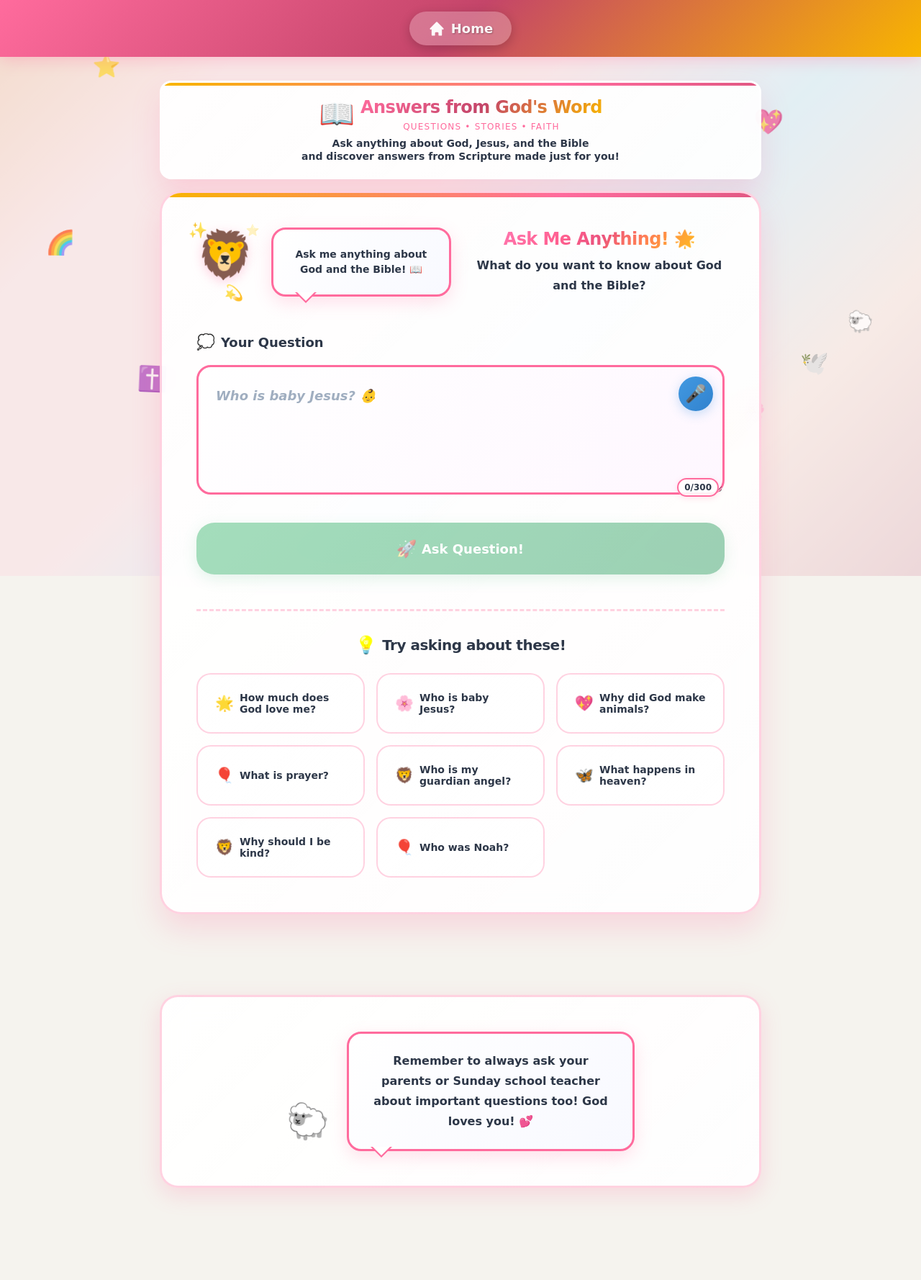
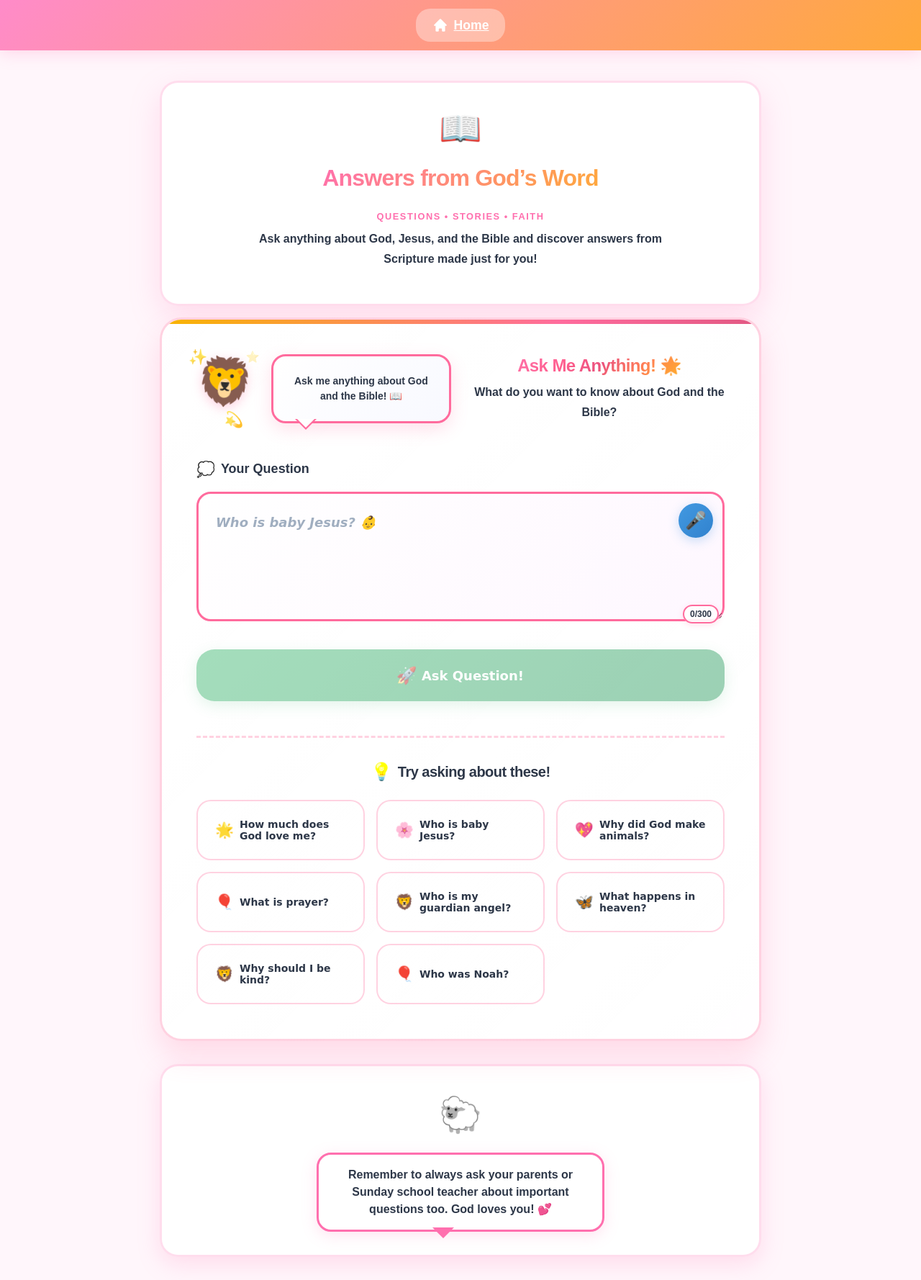
Before and after one commit to tseitzin/bible_qa_frontend, a Vue app: page /kids in a window 1280 px wide. Shown: the whole page at 72% size. Before the commit the page ends 1682 px from the top, so only its background shows below. Built offline with nearby package versions, Linux system fonts and the light colour scheme; no server answers.

Commit message:
Redesigned kids section

```diff
--- a/src/views/KidsApp.vue
+++ b/src/views/KidsApp.vue
@@ -12,47 +12,46 @@
       </div>
     </nav>
 
-    <!-- Fun Background -->
+    <!-- Magical Kids Background -->
     <div class="kids-background">
       <div class="rainbow-gradient"></div>
+
       <div class="floating-shapes">
-        <div class="shape shape--star shape--1">⭐</div>
-        <div class="shape shape--heart shape--2">💖</div>
-        <div class="shape shape--rainbow shape--3">🌈</div>
-        <div class="shape shape--dove shape--4">🕊️</div>
-        <div class="shape shape--cross shape--5">✝️</div>
-        <div class="shape shape--sun shape--6">☀️</div>
-        <div class="shape shape--flower shape--7">🌸</div>
-        <div class="shape shape--lamb shape--8">🐑</div>
+        <div class="shape shape--1">⭐</div>
+        <div class="shape shape--2">🌈</div>
+        <div class="shape shape--3">💖</div>
+        <div class="shape shape--4">☀️</div>
+        <div class="shape shape--5">🐑</div>
       </div>
     </div>
 
+    <!-- Main Content Container -->
     <div class="kids-container">
       <!-- Header Section -->
       <header class="kids-header animate-bounce-in">
         <div class="header-content">
-          <div class="logo-section">
           <div class="logo-wrapper">
             <div class="logo-icon">📖</div>
+
             <div class="logo-text">
-                <h2 class="kids-title">Answers from God's Word</h2>
+              <h2 class="kids-title">Answers from God’s Word</h2>
               <div class="kids-tagline">Questions • Stories • Faith</div>
             </div>
           </div>
+
           <p class="kids-subtitle">
-              Ask anything about God, Jesus, and the Bible<br>
+            Ask anything about God, Jesus, and the Bible
             and discover answers from Scripture made just for you!
           </p>
         </div>
-        </div>
       </header>
 
-      <!-- Main Content -->
+      <!-- Question + Answer Area -->
       <main class="kids-main">
-        <!-- Question Content -->
         <div class="kids-content animate-slide-in">
+
           <KidsQuestionForm
-            v-model:question="question"
+            v-model="question"
             :loading="loading"
             @submit="handleQuestionSubmit"
             @clear="handleClear"
@@ -76,20 +75,18 @@
             @dismiss="clearError"
             class="kids-error-section"
           />
+
         </div>
-
       </main>
 
-      <!-- Fun Footer -->
+      <!-- Cute Footer -->
       <footer class="kids-footer">
         <div class="footer-content">
           <div class="footer-character">
-            <div class="character-bubble">
-              <span class="character">🐑</span>
+            <div class="character">🐑</div>
             <div class="speech-bubble">
-                Remember to always ask your parents or Sunday school teacher about important questions too!
+              Remember to always ask your parents or Sunday school teacher about important questions too.
               God loves you! 💕
-              </div>
             </div>
           </div>
         </div>
@@ -97,6 +94,7 @@
     </div>
   </div>
 </template>
+
 
 <script setup>
 import { useRouter } from 'vue-router'
@@ -127,7 +125,6 @@ const handleQuestionSubmit = async (questionText) => {
 
 const handleClear = () => {
   clearAll()
-  // Explicitly clear the answer to ensure it's cleared
   answer.value = ''
   question.value = ''
 }
@@ -137,537 +134,245 @@ const handleFollowUpQuestion = async (followUpText) => {
 }
 
 const handleReadingViewNavigation = (payload) => {
-  // Navigate to reading view
   const query = { ref: payload.reference }
-  if (payload.source) {
-    query.source = payload.source
-  }
+  if (payload.source) query.source = payload.source
   router.push({ name: 'reading', query })
 }
 </script>
 
+
 <style scoped>
+/* ================================ */
+/*      REDESIGNED KIDS PAGE        */
+/* ================================ */
+
+/* GLOBAL KIDS APP STYLING */
 .kids-app {
   position: relative;
   min-height: 100vh;
   display: flex;
   flex-direction: column;
   padding-top: 80px;
-  font-family: 'Comic Sans MS', cursive, system-ui;
+  font-family: 'Fredoka', sans-serif;
+  background: #FFF6FB;
 }
 
+/* NAVIGATION BAR */
 .kids-nav {
   position: fixed;
   top: 0;
   left: 0;
   right: 0;
   z-index: 100;
-  background: linear-gradient(135deg, #ff6b9d 0%, #c44569 50%, #f8b500 100%);
-  box-shadow: 0 4px 20px rgba(255, 107, 157, 0.3);
-}
-
-.nav-container {
-  max-width: 1200px;
-  margin: 0 auto;
-  padding: var(--spacing-md) var(--spacing-xl);
-  display: flex;
-  justify-content: space-between;
-  align-items: center;
+  background: linear-gradient(135deg, #FF8BC9, #FFA93B);
+  box-shadow: 0 4px 20px rgba(255, 143, 194, 0.3);
 }
 
 .nav-container--centered {
+  max-width: 1200px;
+  margin: 0 auto;
+  padding: 0.75rem 2rem;
+  display: flex;
   justify-content: center;
 }
 
 .nav-link--home {
   display: inline-flex;
   align-items: center;
-  gap: var(--spacing-sm);
-  padding: var(--spacing-md) var(--spacing-2xl);
-  font-size: var(--font-size-lg);
+  gap: 0.5rem;
+  padding: 0.6rem 1.4rem;
+  font-size: 1.1rem;
+  background: rgba(255, 255, 255, 0.35);
+  border-radius: 20px;
+  color: #fff;
+  font-weight: 700;
+  transition: 0.25s;
+}
+.nav-link--home:hover {
+  background: rgba(255, 255, 255, 0.55);
+  transform: translateY(-2px);
+}
+.nav-home-icon {
+  width: 22px;
+  height: 22px;
 }
 
-.nav-home-icon {
-  width: 24px;
-  height: 24px;
-}
-
-.nav-logo {
-  display: flex;
-  align-items: center;
-  gap: var(--spacing-sm);
-  color: white;
-  font-weight: var(--font-weight-bold);
-  font-size: var(--font-size-lg);
-}
-
-.kids-logo-icon {
-  font-size: 28px;
-  animation: twinkle 2s ease-in-out infinite;
-}
-
-@keyframes twinkle {
-  0%, 100% { transform: scale(1) rotate(0deg); }
-  50% { transform: scale(1.1) rotate(5deg); }
-}
-
-.nav-links {
-  display: flex;
-  gap: var(--spacing-lg);
-}
-
-.nav-link {
-  padding: var(--spacing-sm) var(--spacing-lg);
-  border-radius: 25px;
-  text-decoration: none;
-  color: rgba(255, 255, 255, 0.95);
-  font-weight: var(--font-weight-bold);
-  transition: all var(--transition-normal);
-  border: 2px solid transparent;
-  background: rgba(255, 255, 255, 0.25);
-  backdrop-filter: blur(15px);
-  box-shadow: 0 4px 15px rgba(0, 0, 0, 0.2);
-  text-shadow: 1px 1px 2px rgba(0, 0, 0, 0.3);
-}
-
-.nav-link:hover {
-  color: white;
-  background: rgba(255, 255, 255, 0.35);
-  transform: translateY(-2px);
-  border-color: rgba(255, 255, 255, 0.3);
-  box-shadow: 0 6px 20px rgba(0, 0, 0, 0.25);
-}
-
-.nav-tab {
-  display: inline-flex;
-  align-items: center;
-  gap: 0.5rem;
-  padding: var(--spacing-sm) var(--spacing-lg);
-  border-radius: var(--border-radius-lg);
-  text-decoration: none;
-  background-color: rgba(255, 255, 255, 0.25);
-  color: white;
-  font-weight: 600;
-  font-size: 1rem;
-  cursor: pointer;
-  transition: all 0.2s ease-in-out;
-  border: 2px solid rgba(255, 255, 255, 0.2);
-  justify-content: center;
-}
-
-.nav-tab:hover {
-  background-color: rgba(255, 255, 255, 0.35);
-  color: white;
-  transform: translateY(-2px);
-  border-color: rgba(255, 255, 255, 0.3);
-  box-shadow: 0 6px 20px rgba(0, 0, 0, 0.25);
-}
-
-.nav-icon {
-  width: 1.25rem;
-  height: 1.25rem;
-  flex-shrink: 0;
-}
-
-.nav-link--active {
-  background: rgba(255, 255, 255, 0.9);
-  color: #c44569;
-  border-color: white;
-  box-shadow: 0 4px 15px rgba(255, 255, 255, 0.3);
-  text-shadow: none;
-}
+/* ================================ */
+/*         BACKGROUND MAGIC         */
+/* ================================ */
 
 .kids-background {
   position: fixed;
-  top: 0;
-  left: 0;
-  right: 0;
-  bottom: 0;
+  inset: 0;
   z-index: -1;
   overflow: hidden;
 }
 
 .rainbow-gradient {
   position: absolute;
-  top: 0;
-  left: 0;
-  right: 0;
-  bottom: 0;
-  background: linear-gradient(135deg,
-    #ff9a9e 0%,
-    #fecfef 20%,
-    #fecfef 40%,
-    #a8edea 60%,
-    #fed6e3 80%,
-    #d299c2 100%);
-  opacity: 0.3;
-  animation: rainbow-shift 10s ease-in-out infinite;
-}
-
-@keyframes rainbow-shift {
-  0%, 100% { filter: hue-rotate(0deg); }
-  50% { filter: hue-rotate(30deg); }
+  inset: 0;
+  background: linear-gradient(135deg, #FFE3F2 0%, #FFECD6 60%, #FFF6FB 100%);
+  opacity: 0.7;
 }
 
 .floating-shapes {
   position: absolute;
-  top: 0;
-  left: 0;
-  right: 0;
-  bottom: 0;
+  inset: 0;
   pointer-events: none;
 }
 
 .shape {
   position: absolute;
-  font-size: 2rem;
-  animation: float-fun 8s ease-in-out infinite;
-  opacity: 0.7;
+  font-size: 2.2rem;
+  opacity: 0.28;
+  animation: float-soft 10s ease-in-out infinite;
 }
 
-.shape--1 { top: 10%; left: 10%; animation-delay: 0s; }
-.shape--2 { top: 20%; right: 15%; animation-delay: -1s; }
-.shape--3 { top: 40%; left: 5%; animation-delay: -2s; }
-.shape--4 { top: 60%; right: 10%; animation-delay: -3s; }
-.shape--5 { bottom: 30%; left: 15%; animation-delay: -4s; }
-.shape--6 { bottom: 20%; right: 20%; animation-delay: -5s; }
-.shape--7 { top: 70%; left: 80%; animation-delay: -6s; }
-.shape--8 { bottom: 40%; right: 5%; animation-delay: -7s; }
+.shape--1 { top: 12%; left: 8%; animation-delay: 0s; }
+.shape--2 { top: 28%; right: 12%; animation-delay: -2s; }
+.shape--3 { top: 50%; left: 6%; animation-delay: -4s; }
+.shape--4 { bottom: 20%; right: 18%; animation-delay: -6s; }
+.shape--5 { bottom: 35%; left: 20%; animation-delay: -3s; }
 
-@keyframes float-fun {
-  0%, 100% {
-    transform: translateY(0px) rotate(0deg) scale(1);
+@keyframes float-soft {
+  0%, 100% { transform: translateY(0px) scale(1); }
+  50% { transform: translateY(-12px) scale(1.05); }
 }
-  25% {
-    transform: translateY(-20px) rotate(5deg) scale(1.1);
+
+/* ================================ */
+/*         HEADER SECTION           */
+/* ================================ */
+
+.kids-header { text-align: center; margin-bottom: 1rem; }
+
+.header-content {
+  background: #FFFFFFEE;
+  backdrop-filter: blur(20px);
+  border-radius: 25px;
+  padding: 2rem 1rem;
+  box-shadow: 0 15px 40px rgba(255, 143, 194, 0.25);
+  border: 3px solid rgba(255, 143, 194, 0.3);
 }
-  50% {
-    transform: translateY(-10px) rotate(-3deg) scale(0.9);
+
+.logo-wrapper {
+  display: flex;
+  flex-direction: column;
+  align-items: center;
+  gap: 0.5rem;
 }
-  75% {
-    transform: translateY(-15px) rotate(2deg) scale(1.05);
+
+.logo-icon {
+  font-size: 3rem;
+  animation: bounce 2s infinite;
 }
+
+@keyframes bounce {
+  0%, 100% { transform: translateY(0px); }
+  50% { transform: translateY(-4px); }
 }
+
+.kids-title {
+  font-size: 2rem;
+  font-weight: 700;
+  background: linear-gradient(135deg, #FF6FAE, #FFA93B);
+  -webkit-background-clip: text;
+  -webkit-text-fill-color: transparent;
+}
+
+.kids-tagline {
+  font-size: 0.8rem;
+  letter-spacing: 0.12em;
+  color: #FF6FAE;
+  font-weight: 600;
+  text-transform: uppercase;
+}
+
+.kids-subtitle {
+  margin-top: 0.5rem;
+  font-size: 1rem;
+  color: #2D3748;
+  font-weight: 600;
+  max-width: 600px;
+  margin-left: auto;
+  margin-right: auto;
+}
+
+/* ================================ */
+/*         MAIN LAYOUT              */
+/* ================================ */
 
 .kids-container {
   max-width: 900px;
   margin: 0 auto;
-  padding: var(--spacing-xl);
+  padding: 2rem;
+  flex: 1;
+}
+.kids-main {
   display: flex;
   flex-direction: column;
-  min-height: calc(100vh - 80px);
-  position: relative;
-  z-index: 1;
+  gap: 1.5rem;
 }
-
-.kids-header {
-  text-align: center;
-  margin-bottom: var(--spacing-md);
-}
-
-.header-content {
-  background: linear-gradient(135deg,
-    rgba(255, 255, 255, 0.95) 0%,
-    rgba(255, 255, 255, 0.9) 100%);
-  backdrop-filter: blur(20px);
-  border-radius: var(--border-radius-xl);
-  padding: var(--spacing-md);
-  box-shadow: 0 20px 40px rgba(255, 107, 157, 0.2);
-  border: 3px solid rgba(255, 255, 255, 0.5);
-  position: relative;
-  overflow: hidden;
-}
-
-.header-content::before {
-  content: '';
-  position: absolute;
-  top: 0;
-  left: 0;
-  right: 0;
-  height: 4px;
-  background: linear-gradient(90deg, #ff6b9d, #c44569, #f8b500, #ff6b9d);
-  background-size: 200% 100%;
-  animation: rainbow-border 3s linear infinite;
-}
-
-@keyframes rainbow-border {
-  0% { background-position: 0% 50%; }
-  100% { background-position: 200% 50%; }
-}
-
-.logo-section {
-  margin-bottom: var(--spacing-xs);
-}
-
-.logo-wrapper {
-  display: flex;
-  align-items: center;
-  justify-content: center;
-  gap: var(--spacing-sm);
-  margin-bottom: 0;
-}
-
-.logo-icon {
-  font-size: 2.5rem;
-  animation: bounce-gentle 2s ease-in-out infinite;
-}
-
-@keyframes bounce-gentle {
-  0%, 100% { transform: translateY(0px); }
-  50% { transform: translateY(-3px); }
-}
-
-.logo-text {
-  text-align: left;
-}
-
-.kids-title {
-  font-size: var(--font-size-2xl);
-  font-weight: var(--font-weight-extrabold);
-  margin: 0;
-  background: linear-gradient(135deg, #ff6b9d 0%, #c44569 50%, #f8b500 100%);
-  -webkit-background-clip: text;
-  -webkit-text-fill-color: transparent;
-  background-clip: text;
-  line-height: 1.1;
-}
-
-.kids-tagline {
-  font-size: var(--font-size-xs);
-  color: #ff6b9d;
-  font-weight: var(--font-weight-medium);
-  letter-spacing: 0.1em;
-  text-transform: uppercase;
-  margin-top: var(--spacing-xs);
-  margin-bottom: 1px;
-  text-align: center;
-}
-
-.kids-subtitle {
-  font-size: var(--font-size-sm);
-  color: #2d3748;
-  margin: 0;
-  line-height: var(--line-height-tight);
-  max-width: 700px;
-  margin-left: auto;
-  margin-right: auto;
-  margin-top: 0;
-  margin-bottom: var(--spacing-xs);
-  font-weight: var(--font-weight-semibold);
-}
-
-.kids-main {
-  flex: 1;
-  display: flex;
-  flex-direction: column;
-}
-
 .kids-content {
   display: flex;
   flex-direction: column;
-  gap: var(--spacing-xl);
-  flex: 1;
+  gap: 2rem;
 }
 
-.kids-footer {
-  margin-top: var(--spacing-3xl);
-  padding-top: var(--spacing-2xl);
-}
+/* ================================ */
+/*         FOOTER SECTION           */
+/* ================================ */
+
+.kids-footer { margin-top: 2rem; }
 
 .footer-content {
-  background: linear-gradient(135deg,
-    rgba(255, 255, 255, 0.95) 0%,
-    rgba(255, 255, 255, 0.9) 100%);
-  backdrop-filter: blur(20px);
+  background: #FFFFFFEE;
+  border: 3px solid rgba(255, 143, 194, 0.3);
   border-radius: 25px;
-  padding: var(--spacing-2xl);
-  box-shadow: 0 10px 30px rgba(255, 107, 157, 0.2);
-  border: 3px solid rgba(255, 107, 157, 0.3);
-}
-
-.footer-character {
+  padding: 2rem;
   text-align: center;
-}
-
-.character-bubble {
-  display: inline-flex;
-  align-items: flex-end;
-  gap: var(--spacing-lg);
-  position: relative;
+  box-shadow: 0 10px 30px rgba(255, 143, 194, 0.25);
 }
 
 .character {
   font-size: 3rem;
-  animation: character-hop 3s ease-in-out infinite;
-}
-
-@keyframes character-hop {
-  0%, 100% { transform: translateY(0px); }
-  50% { transform: translateY(-8px); }
+  animation: bounce 2.5s infinite;
 }
 
 .speech-bubble {
-  background: linear-gradient(135deg, #fff 0%, #f8f9ff 100%);
-  border: 3px solid #ff6b9d;
+  background: #fff;
+  border: 3px solid #FF6FAE;
   border-radius: 20px;
-  padding: var(--spacing-lg);
+  padding: 1rem;
+  font-size: 1rem;
+  font-weight: 600;
+  color: #2D3748;
+  max-width: 400px;
+  margin: 1rem auto 0;
   position: relative;
-  max-width: 400px;
-  color: #2d3748;
-  font-weight: var(--font-weight-semibold);
-  font-size: var(--font-size-base);
-  line-height: var(--line-height-relaxed);
-  box-shadow: 0 8px 25px rgba(255, 107, 157, 0.2);
+  box-shadow: 0 5px 20px rgba(255, 143, 194, 0.25);
 }
-
-.speech-bubble::before {
+.speech-bubble::after {
   content: '';
   position: absolute;
   bottom: -12px;
-  left: 30px;
-  width: 0;
-  height: 0;
+  left: 40%;
   border-left: 15px solid transparent;
   border-right: 15px solid transparent;
-  border-top: 15px solid #ff6b9d;
+  border-top: 15px solid #FF6FAE;
 }
 
-.speech-bubble::after {
-  content: '';
-  position: absolute;
-  bottom: -9px;
-  left: 33px;
-  width: 0;
-  height: 0;
-  border-left: 12px solid transparent;
-  border-right: 12px solid transparent;
-  border-top: 12px solid #fff;
-}
+/* ================================ */
+/*        RESPONSIVE DESIGN         */
+/* ================================ */
 
-/* Animation classes */
-.animate-bounce-in {
-  animation: bounceIn 0.8s cubic-bezier(0.68, -0.55, 0.265, 1.55);
-}
-
-@keyframes bounceIn {
-  0% {
-    opacity: 0;
-    transform: scale(0.3) translateY(-50px);
-  }
-  50% {
-    opacity: 1;
-    transform: scale(1.05) translateY(-10px);
-  }
-  70% {
-    transform: scale(0.9) translateY(0px);
-  }
-  100% {
-    opacity: 1;
-    transform: scale(1) translateY(0px);
-  }
-}
-
-.animate-slide-in {
-  animation: slideInUp 0.6s cubic-bezier(0.4, 0, 0.2, 1);
-}
-
-@keyframes slideInUp {
-  from {
-    opacity: 0;
-    transform: translateY(30px);
-  }
-  to {
-    opacity: 1;
-    transform: translateY(0);
-  }
-}
-
-.animate-fade-in {
-  animation: fadeIn 0.5s ease-out;
-}
-
-@keyframes fadeIn {
-  from { opacity: 0; }
-  to { opacity: 1; }
-}
-
-/* Responsive Design */
 @media (max-width: 768px) {
-  .nav-container {
-    padding: var(--spacing-sm) var(--spacing-md);
-  }
-
-  .nav-link--home {
-    padding: var(--spacing-sm) var(--spacing-lg);
-    font-size: var(--font-size-base);
-  }
-
-  .nav-home-icon {
-    width: 20px;
-    height: 20px;
-  }
-
-  .kids-container {
-    padding: var(--spacing-lg);
-  }
-
-  .header-content {
-    padding: var(--spacing-sm);
-  }
-
-  .logo-wrapper {
-    flex-direction: column;
-    gap: var(--spacing-xs);
-  }
-
-  .logo-text {
-    text-align: center;
-  }
-
-  .kids-title {
-    font-size: var(--font-size-xl);
-  }
-
-  .character-bubble {
-    flex-direction: column;
-    gap: var(--spacing-md);
-  }
-
-  .speech-bubble {
-    max-width: 300px;
-  }
-
-  .speech-bubble::before {
-    left: 50%;
-    transform: translateX(-50%);
-  }
-
-  .speech-bubble::after {
-    left: 50%;
-    transform: translateX(-50%);
-    margin-left: 3px;
-  }
+  .kids-title { font-size: 1.7rem; }
+  .kids-subtitle { font-size: 0.9rem; }
+  .speech-bubble { max-width: 300px; }
 }
 
 @media (max-width: 480px) {
-  .kids-container {
-    padding: var(--spacing-md);
-  }
-
-  .header-content {
-    padding: var(--spacing-sm);
-  }
-
-  .kids-title {
-    font-size: var(--font-size-lg);
-  }
-
-  .logo-icon {
-    font-size: 2rem;
-  }
-
-  .kids-subtitle {
-    font-size: var(--font-size-xs);
-  }
+  .kids-title { font-size: 1.4rem; }
+  .kids-subtitle { font-size: 0.8rem; }
 }
 </style>
```
Lines whose indentation alone changed are shown as unchanged.
